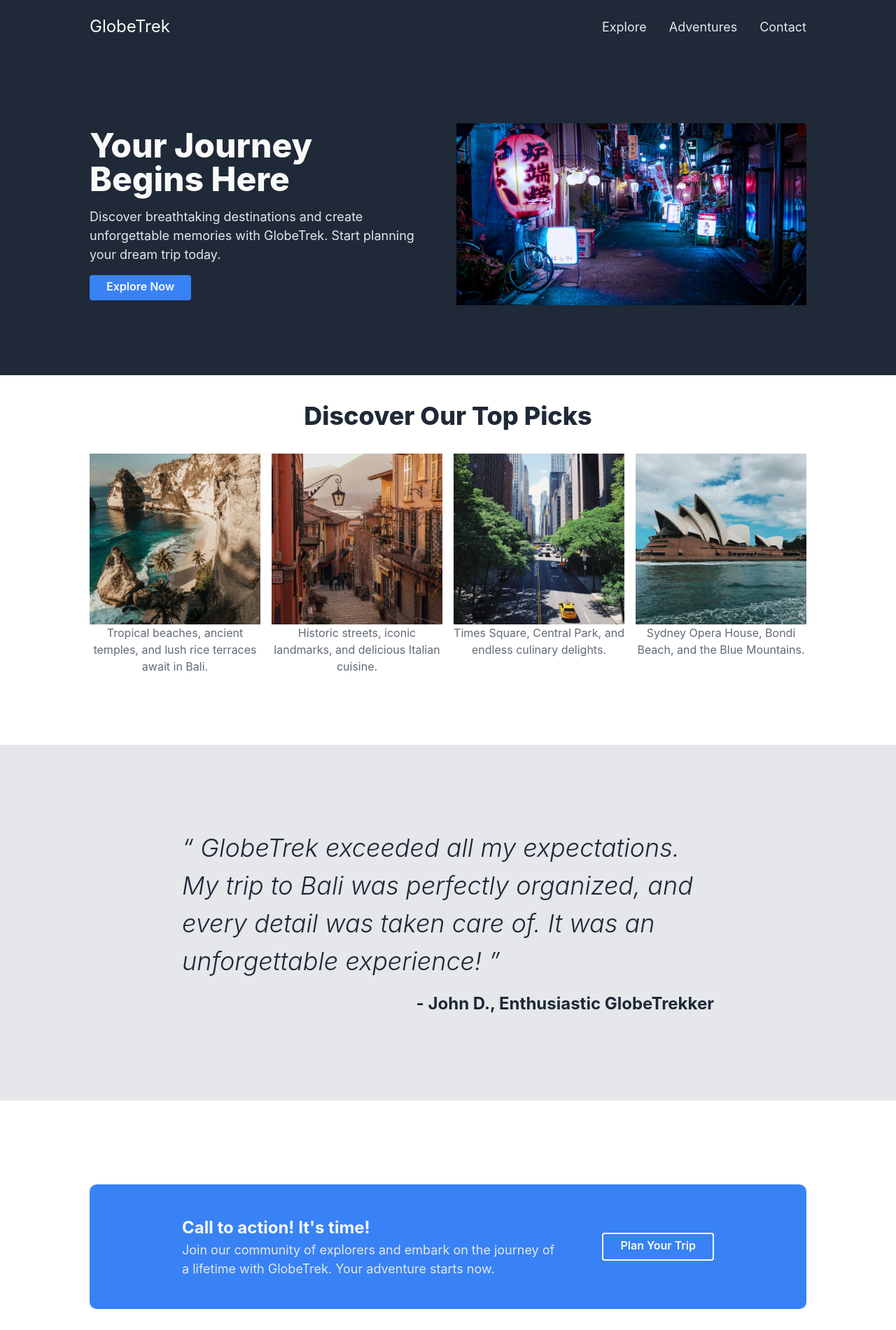
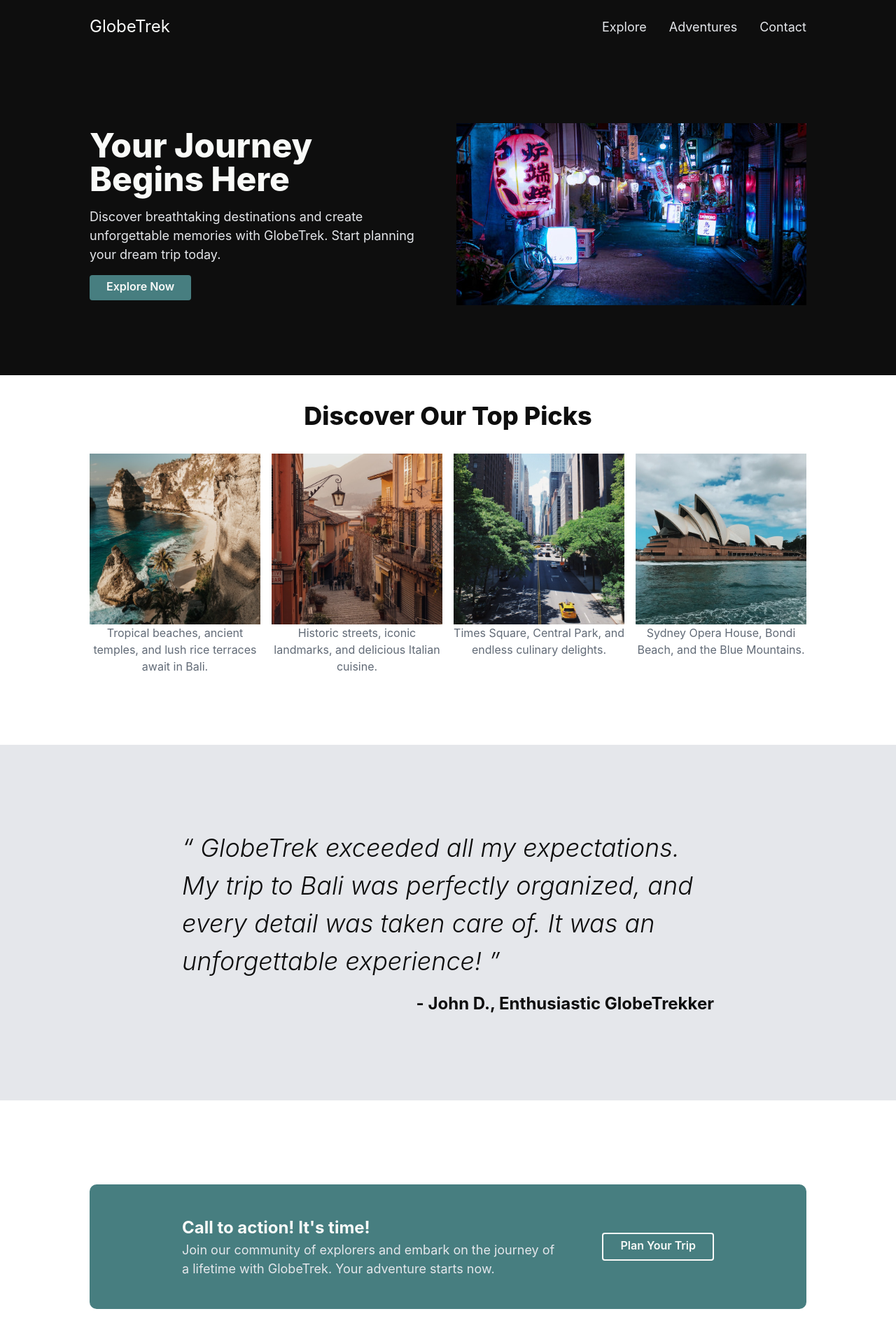
Before and after one commit to jsklcodes/odin-landing-page, a plain HTML site: page index.html in a window 1280 px wide. Shown: the top 1900 px of the page at 70% size. Drawn offline with Linux system fonts and the light colour scheme.

Commit message:
Change colors

```diff
--- a/styles.css
+++ b/styles.css
@@ -65,7 +65,7 @@ body {
   border-radius: 0.4rem;
   font: inherit;
   padding: 0.4rem 2.4rem 0.8rem;
-  background-color: #3882f6;
+  background-color: #477e80;
   color: #f9faf8;
   font-weight: 600;
 }
@@ -76,7 +76,7 @@ body {
 
 /* ============ header / nav ============ */
 .main-header {
-  background-color: #1f2937;
+  background-color: #0e0e0e;
   padding-block: 2rem;
 }
 
@@ -108,7 +108,7 @@ body {
 
 /* ============ hero ============ */
 .hero {
-  background-color: #1f2937;
+  background-color: #0e0e0e;
   padding-block: 10rem;
 }
 
@@ -150,7 +150,7 @@ body {
   font-size: clamp(2.8rem, 5vw, 3.6rem);
   font-weight: 800;
   line-height: 1;
-  color: #1f2937;
+  color: #0e0e0e;
   margin-bottom: 3.6rem;
 }
 
@@ -176,7 +176,7 @@ body {
 .testimonial-author {
   max-width: 76rem;
   margin-inline: auto;
-  color: #1f2937;
+  color: #0e0e0e;
 }
 
 .testimonial-text {
@@ -199,7 +199,7 @@ body {
 }
 
 .cta-card {
-  background-color: #3882f6;
+  background-color: #477e80;
   padding: 4.4rem;
   border-radius: 1rem;
 }
@@ -224,7 +224,7 @@ body {
 
 /* ============ footer ============ */
 .footer {
-  background-color: #1f2937;
+  background-color: #0e0e0e;
   color: #e5e7eb;
   text-align: center;
   padding-block: 3.2rem;
```
